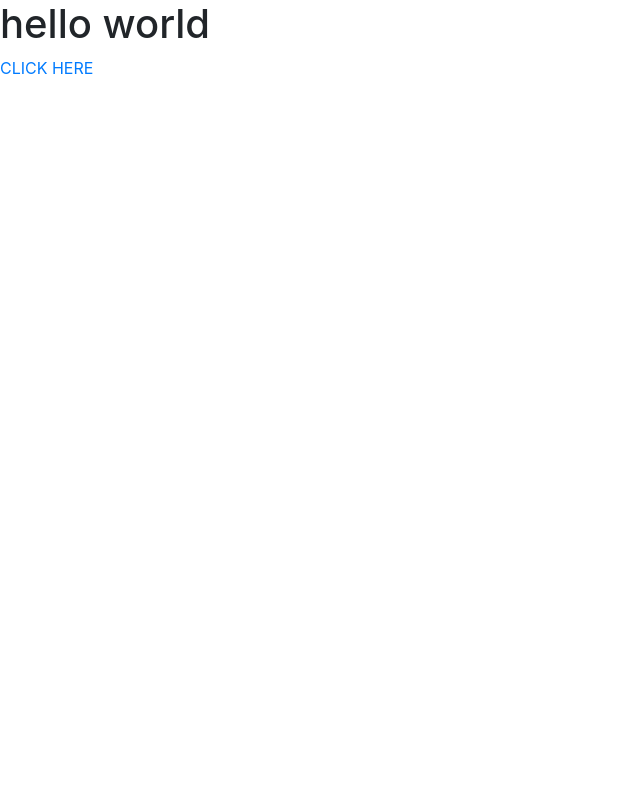
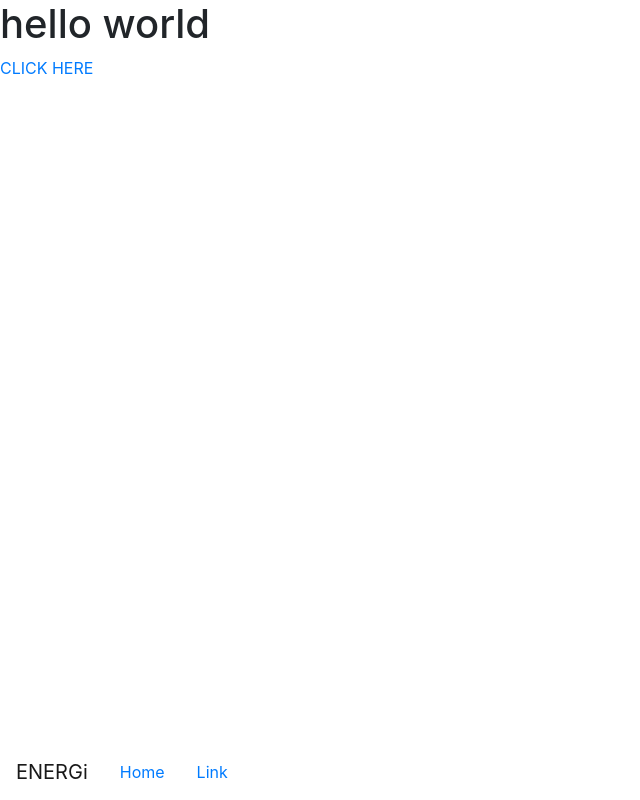
Before and after one commit to kunkunzhu/ENERGi-app, a React (Create React App) app: page / in a window 1280 px wide. Shown: the whole page, without its empty margins (0-640 px from the left). Built offline with nearby package versions, Linux system fonts and the light colour scheme.

Commit message:
tabbar baybeee

```diff
--- a/src/Data.js
+++ b/src/Data.js
@@ -2,11 +2,15 @@ import styles from "./TabBar.css"
 import React from "react"
 import Navbar from "react-bootstrap/Navbar"
 import Nav from "react-bootstrap/Nav"
+import TabBar from "./TabBar";
 
 function Data() {
 
     return (
-        <h1>world hello</h1>
+        <>
+            <h1>world hello</h1>
+            <TabBar />
+        </>
     )
 
 }
--- a/src/Home.js
+++ b/src/Home.js
@@ -2,6 +2,7 @@ import styles from "./TabBar.css"
 import React from "react"
 import Navbar from "react-bootstrap/Navbar"
 import Nav from "react-bootstrap/Nav"
+import TabBar from "./TabBar";
 
 function Home() {
 
@@ -9,7 +10,9 @@ function Home() {
         <>
             <h1>hello world</h1>
             <a href="/data">CLICK HERE</a>
+            <TabBar />
         </>
+
     )
 
 }
--- a/src/TabBar.js
+++ b/src/TabBar.js
@@ -7,7 +7,7 @@ function TabBar() {
 
     return (
         <div className={styles.TabBar}>
-            <Navbar>
+            <Navbar fixed="bottom">
                 <Navbar.Brand> ENERGi </Navbar.Brand>
                 <Nav.Link href="#home">Home</Nav.Link>
                 <Nav.Link href="#link">Link</Nav.Link>
```
Also changed, not shown: src/App.js (+3 -4 lines), 1 other file (tests, documents, lock files or other folders).
